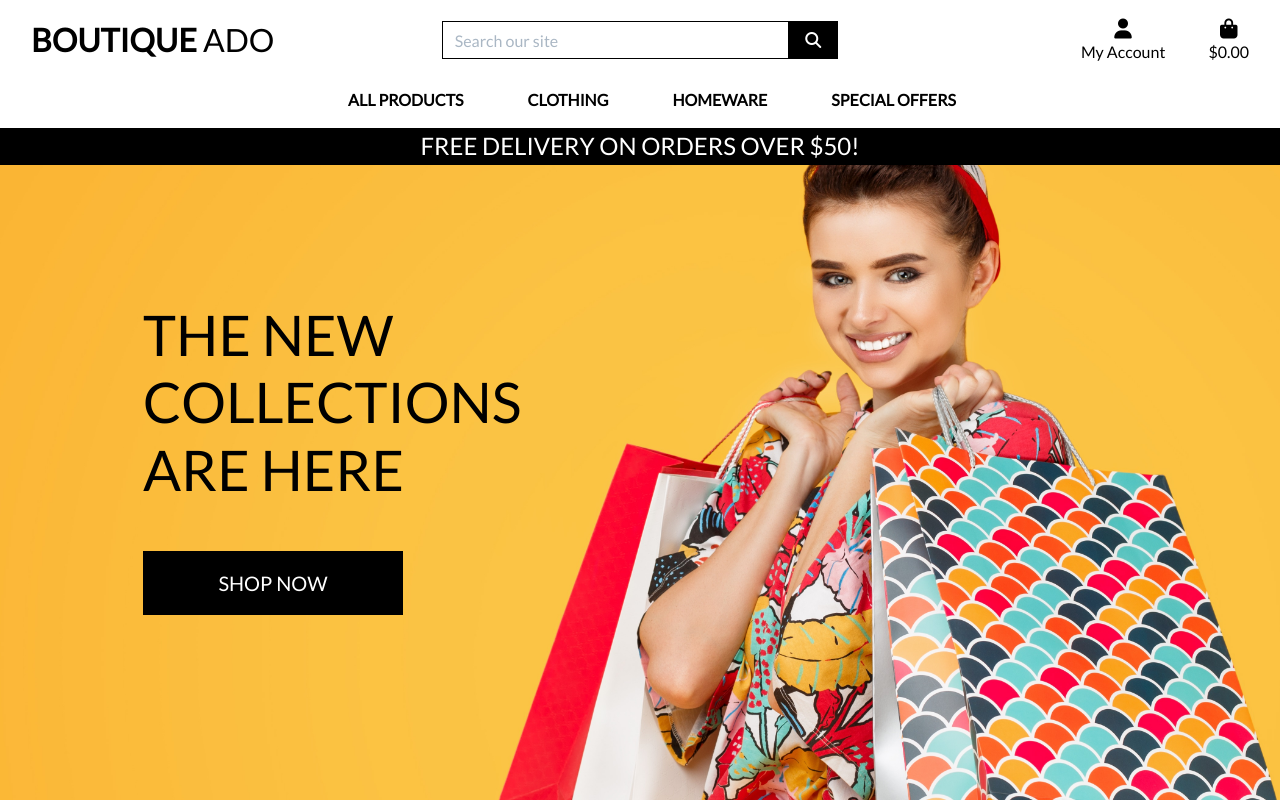
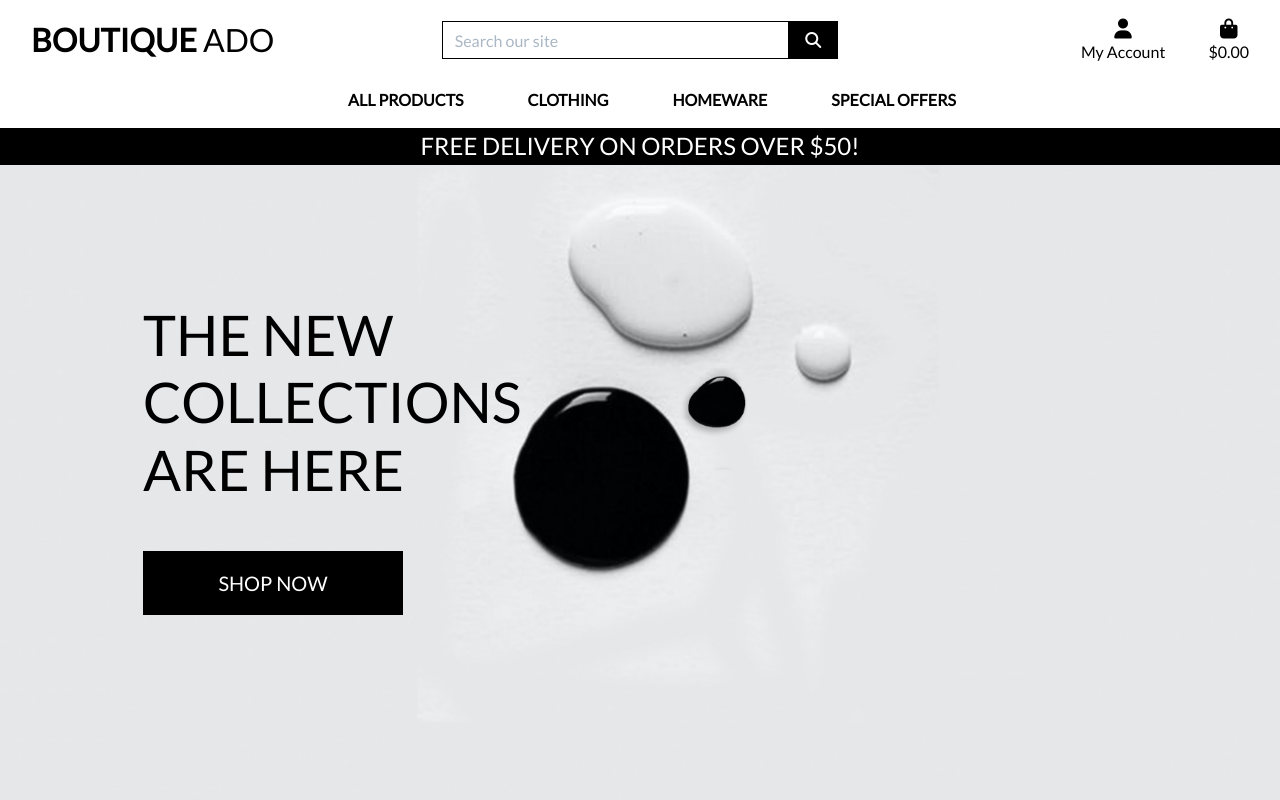
Before and after one commit to Aria-vero-s/boutique-tutorial, a Django app: page / in a window 1280 px wide. Run offline with Django 3.2, Linux system fonts and the light colour scheme; some libraries are stand-ins or nearby versions.

Commit message:
changed hompage picture

```diff
--- a/static/css/base.css
+++ b/static/css/base.css
@@ -3,7 +3,7 @@ html {
 }
 
 body {
-    background: url('/media/homepage_background_cropped.jpg') no-repeat center center fixed;
+    background: url('/media/paint.jpg') no-repeat center center fixed;
     background-size: cover;
     height: calc(100vh - 164px);
     color: #555;
```
Also changed, not shown: media/paint.jpg (added), media/photography.jpg (added).
